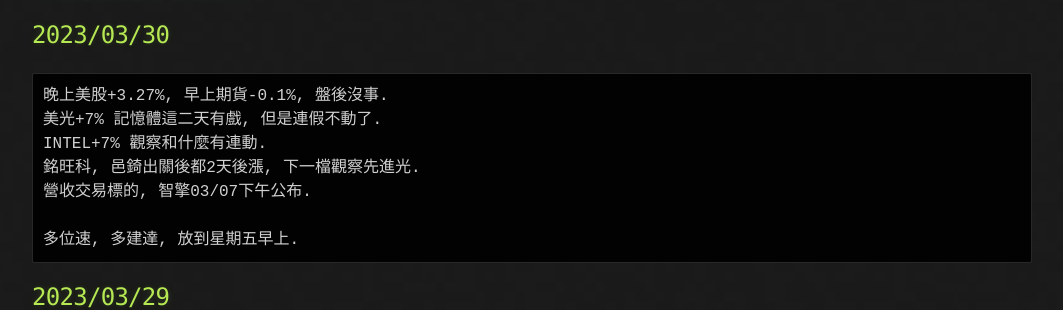
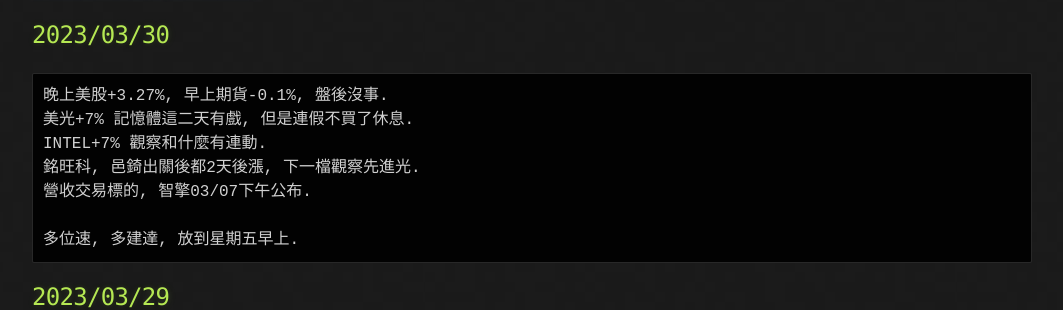
Before and after one commit to lepg5487/Stock_God, a Jekyll site: the page built from index.md, in a window 1280 px wide and 900 px high, scrolled down 468 px. Shown: the part 173-483 px from the top of the window, without its empty margins (108-1171 px from the left). Built offline with Jekyll 4.4.1, drawn with Linux system fonts in a browser that asks for light colours; our own code applies the rules of GitHub Pages for plain Markdown files.

Commit message:
Update index.md

````diff
--- a/index.md
+++ b/index.md
@@ -25,7 +25,7 @@ layout: testlayouts
 ## 2023/03/30
 ```
 晚上美股+3.27%, 早上期貨-0.1%, 盤後沒事.
-美光+7% 記憶體這二天有戲, 但是連假不動了.
+美光+7% 記憶體這二天有戲, 但是連假不買了休息.
 INTEL+7% 觀察和什麼有連動.
 銘旺科, 邑錡出關後都2天後漲, 下一檔觀察先進光.
 營收交易標的, 智擎03/07下午公布.
````
